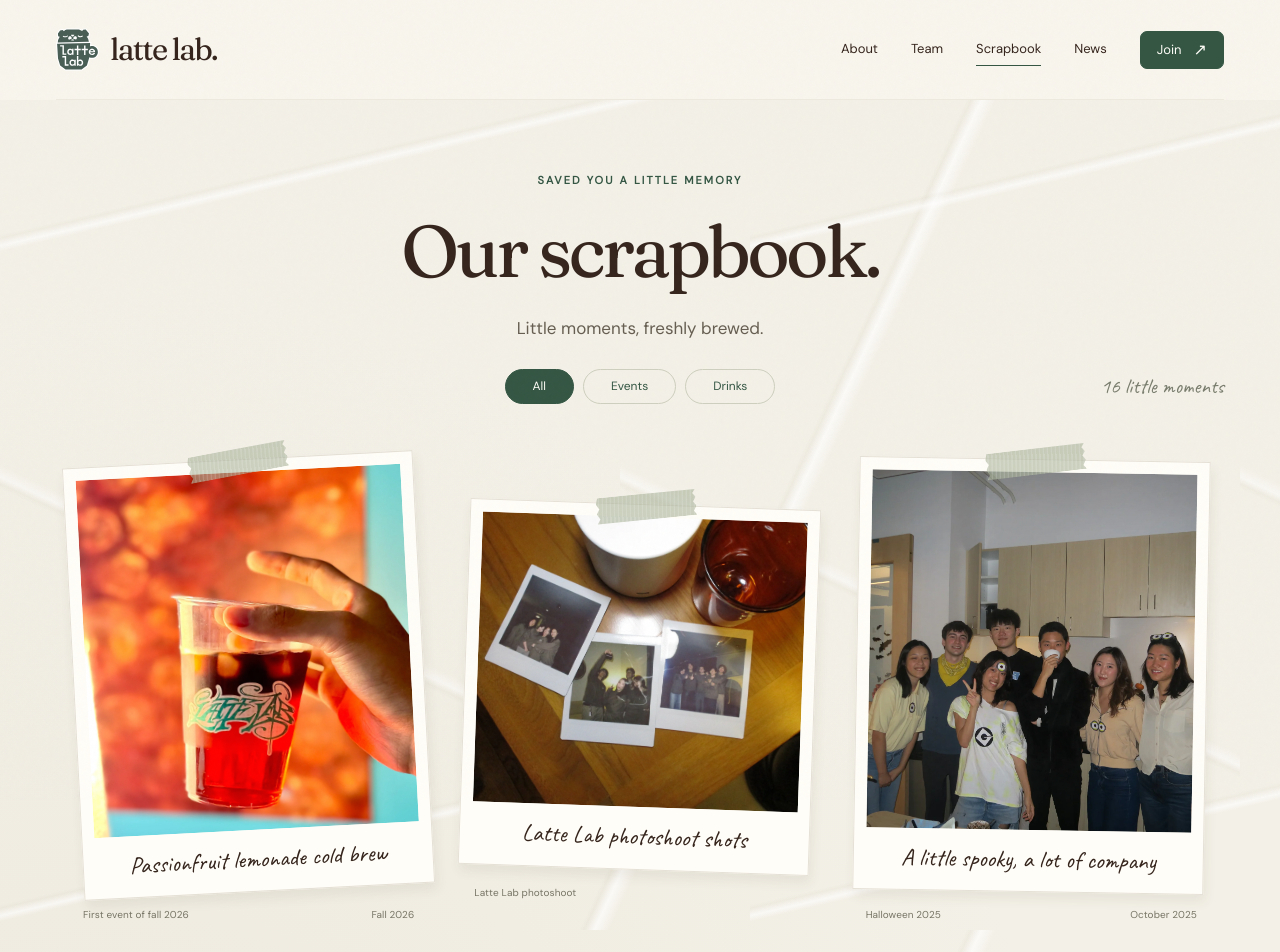
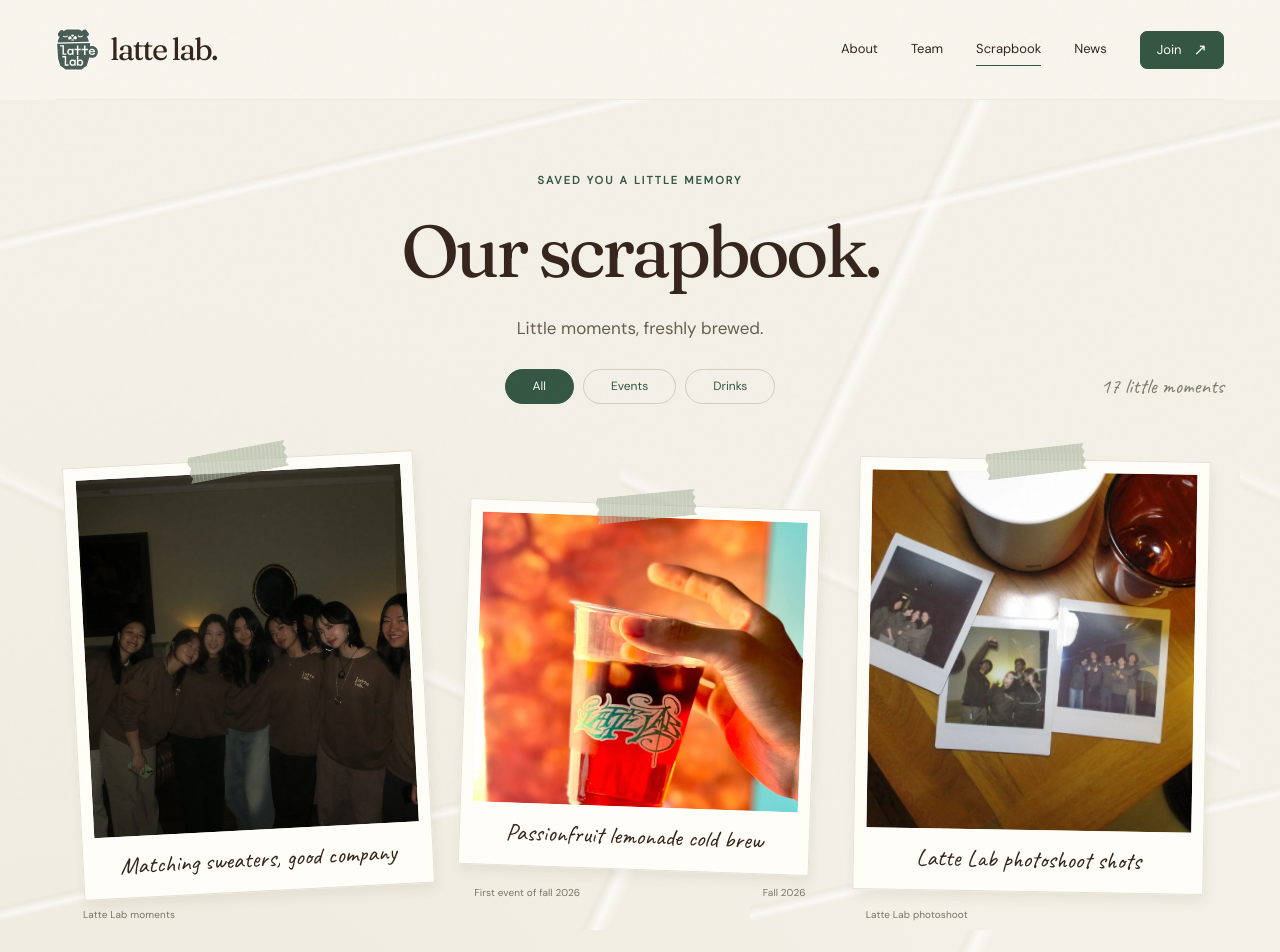
Before and after one commit to LatteLab/cafe, a Next.js app: page /scrapbook in a window 1280 px wide. Shown: the top 952 px of the page. Built offline with nearby package versions, Linux system fonts and the light colour scheme.

Commit message:
Add matching sweaters photo to scrapbook

```diff
--- a/content/scrapbook.ts
+++ b/content/scrapbook.ts
@@ -8,6 +8,14 @@
   date: string;
 };
 export const entries: ScrapbookEntry[] = [
+  {
+    id: "matching-sweaters",
+    caption: "Matching sweaters, good company",
+    collection: "Latte Lab moments",
+    category: "Events",
+    date: "",
+    alt: "Latte Lab members posing together in matching brown Latte Lab sweatshirts",
+  },
   {
     id: "passionfruit-coldbrew-fall-2026",
     caption: "Passionfruit lemonade cold brew",
```
Also changed, not shown: public/photos/matching-sweaters.webp (added), 1 other file (tests, documents, lock files or other folders).
